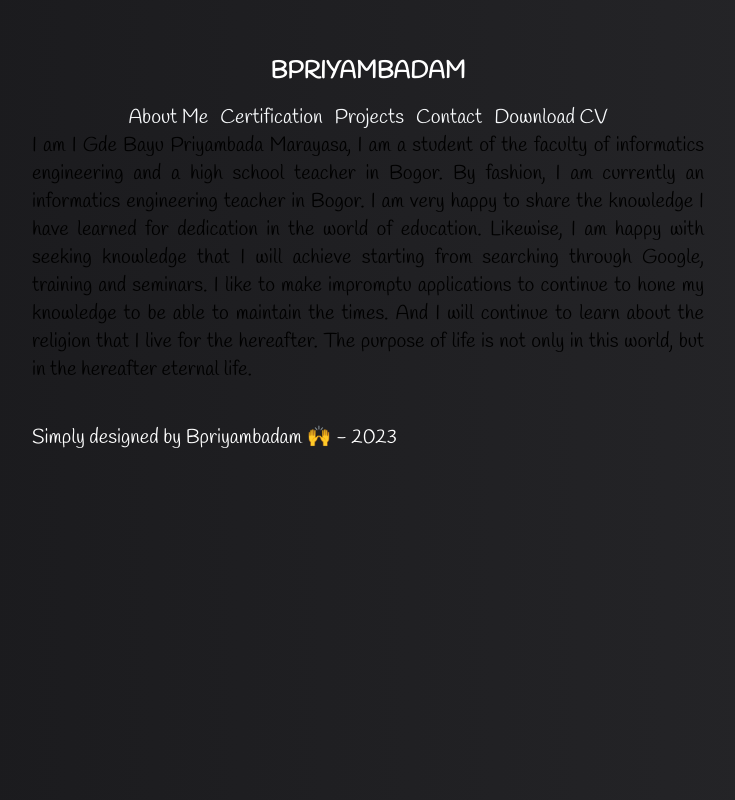
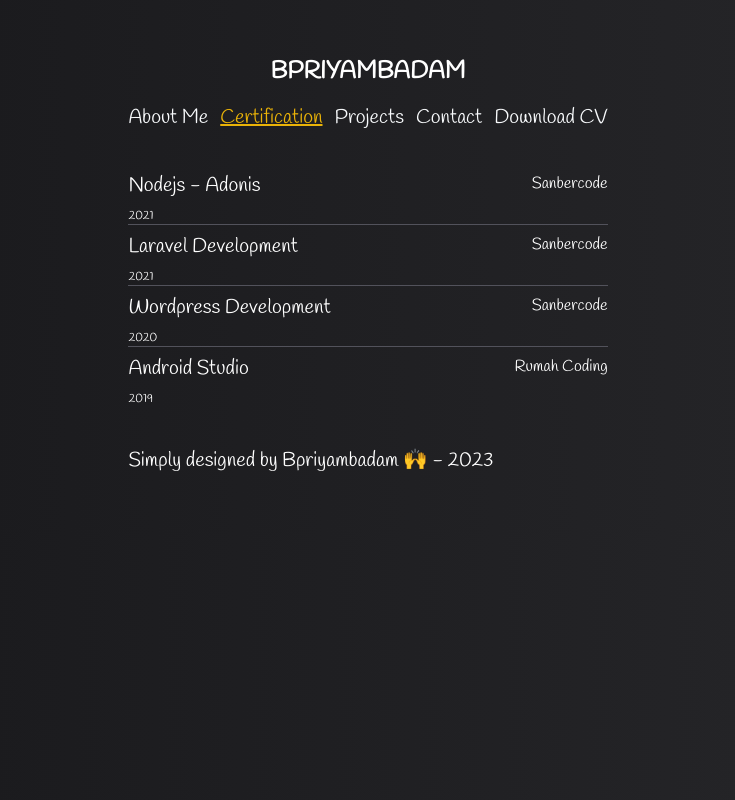
Before and after one commit to bayupriyambada/myportfolio, a Next.js app: page /certification in a window 1280 px wide. Shown: the whole page, without its empty margins (272-1007 px from the left). Built offline with nearby package versions, Linux system fonts and the light colour scheme.

Commit message:
add certification json

```diff
--- a/components/container.js
+++ b/components/container.js
@@ -3,19 +3,16 @@ import Footer from './footer';
 import Head from 'next/head';
 
 function Container({ children, title }) {
-   return (
-     <div className="flex">
-       <div className='flex justify-center container mx-auto max-w-2xl my-4'>
-         <div className='flex flex-col my-10'>
+  return (
+    <div className='flex justify-center container mx-auto max-w-2xl my-4'>
+      <div className='flex flex-col my-10'>
           <Header />
           <Head>
               <title>{title}</title>
            </Head>
            {children}
           <Footer />
-         </div>
-        </div>
-
+      </div>
       </div>
    );
 }
--- a/components/header.js
+++ b/components/header.js
@@ -11,7 +11,7 @@ function Header() {
                         <Link href="/" className={router.asPath === '/' ? "text-yellow-500 md:text-xl text-base underline" : "text-slate-50 hover:text-slate-300 md:text-xl text-base hover:underline"}>About Me</Link>
                     </div>
                     <div>
-                        <Link href="#" className={router.asPath === '#' ? "text-yellow-500 md:text-xl text-base underline" : "text-slate-50 hover:text-slate-300 md:text-xl text-base hover:underline"}>Certification</Link>
+                        <Link href="/certification" className={router.asPath === '/certification' ? "text-yellow-500 md:text-xl text-base underline" : "text-slate-50 hover:text-slate-300 md:text-xl text-base hover:underline"}>Certification</Link>
                     </div>
                     <div>
                         <Link href="#" className={router.asPath === '#' ? "text-yellow-500  md:text-xl text-base underline" : "text-slate-50 hover:text-slate-300 md:text-xl text-base hover:underline"}>Projects</Link>
--- /dev/null
+++ b/json/certificationJson.json
@@ -0,0 +1,34 @@
+[
+    {
+        "training" : "Android Studio",
+        "information" : {
+            "urlBootcamp" :"https://www.rumahcoding.co.id/",
+            "year" : 2019,
+            "nameBootcamp": "Rumah Coding"
+        }
+    },
+    {
+        "training" : "Wordpress Development",
+        "information" : {
+            "urlBootcamp" :"https://www.sanbercode.com/",
+            "year" : 2020,
+            "nameBootcamp": "Sanbercode"
+        }
+    },
+    {
+        "training" : "Laravel Development",
+        "information" : {
+            "urlBootcamp" :"https://www.sanbercode.com/",
+            "year" : 2021,
+            "nameBootcamp": "Sanbercode"
+        }
+    },
+    {
+        "training" : "Nodejs - Adonis",
+        "information" : {
+            "urlBootcamp" :"https://www.sanbercode.com/",
+            "year" : 2021,
+            "nameBootcamp": "Sanbercode"
+        }
+    }
+]
--- a/pages/_app.js
+++ b/pages/_app.js
@@ -1,4 +1,5 @@
 import '@/styles/globals.css'
+export const config = { amp: true }
 
 export default function App({ Component, pageProps }) {
   return <Component {...pageProps} />
--- a/pages/certification/index.js
+++ b/pages/certification/index.js
@@ -1,22 +1,44 @@
 import Container from '@/components/container'
+import certificationJson from '@/json/certificationJson'
 
 function Certification() {
+  const dataCertification = [
+    {
+      title: "Android Studio",
+      bootcamp: "Rumah Coding",
+      year: 2019
+    },
+    {
+      title: "Android Studio",
+      bootcamp: "Rumah Coding",
+      year: 2019
+    },
+    {
+      title: "Android Studio",
+      bootcamp: "Rumah Coding",
+      year: 2019
+    },
+  ]
   return (
-     <div>
-         <Container seo="Link Bio">
-           <p className="text-xl text-justify whitespace-pre-line">
-          I am I Gde Bayu Priyambada Marayasa, I am a student of the faculty of informatics engineering and a high school teacher in Bogor.
+    <div>
+      <Container title="Certification - Bpriyambadam">
+        <div className="flex flex-col-reverse divide-y divide-zinc-600 divide-y-reverse mt-10 lg:p-0 p-5 text-white gap-2">
+          {certificationJson.map((item, index) => {
+            console.log(certificationJson)
+            return (
+              <div className='flex justify-between items-start' key={index}>
+                <a href={item.information.url} passHref className='flex flex-col gap-2'>
+                  <h3 className='text-xl'>{item.training}</h3>
+                  <span className='text-xs'>{item.information.year}</span>
+                </a>
+                <div className='text-base'>{item.information.nameBootcamp}</div>
+              </div>
+            )
 
-          By fashion, I am currently an informatics engineering teacher in Bogor. I am very happy to share the knowledge I have learned for dedication in the world of education.
-
-          Likewise, I am happy with seeking knowledge that I will achieve starting from searching through Google, training and seminars.
-
-          I like to make impromptu applications to continue to hone my knowledge to be able to maintain the times. And I will continue to learn about the religion that I live for the hereafter.
-
-          The purpose of life is not only in this world, but in the hereafter eternal life.
-        </p>
+          })}
+        </div>
       </Container>
-      </div>
+    </div>
   )
 }
 
--- a/pages/index.js
+++ b/pages/index.js
@@ -4,25 +4,25 @@ function Home() {
   return (
     <div>
       <Container title="Home - Bpriyambadam">
-        <div className="flex flex-col mt-10 lg:p-0 p-5 text-white gap-2">
+        <div className="flex flex-col mt-10 lg:p-0 p-5 text-white gap-2 select-none">
           <h4 className="text-2xl">Hello, <span className="underline text-yellow-500">Bayu Priyambada</span> here!</h4>
-          <p className="md:text-xl text-base text-justify whitespace-pre-line mt-2">
+          <p className="md:text-xl text-base text-justify mt-2">
             I am I Gde Bayu Priyambada Marayasa, currently I am a teacher at the Informatics Engineering Vocational School.
           </p>
-          <p className="md:text-xl text-base text-justify whitespace-pre-line mt-2">
+          <p className="md:text-xl text-base text-justify mt-2">
             By fashion, I am currently an informatics engineering teacher in Bogor. I am very happy to share the knowledge I have learned for dedication in the world of education.
           </p>
-          <p className="md:text-xl text-base text-justify whitespace-pre-line mt-2">
+          <p className="md:text-xl text-base text-justify mt-2">
             Likewise, I am happy with seeking knowledge that I will achieve starting from searching through Google, training and seminars.
           </p>
-          <p className="md:text-xl text-base text-justify whitespace-pre-line mt-2">
+          <p className="md:text-xl text-base text-justify mt-2">
             I like to make impromptu applications to continue to hone my knowledge to be able to maintain the times. And I will continue to learn about the religion that I live for the hereafter.
           </p>
-          <p className="md:text-xl text-base text-justify whitespace-pre-line mt-2">
+          <p className="md:text-xl text-base text-justify mt-2">
             The purpose of life is not only in this world, but in the hereafter eternal life.
           </p>
           <hr className='w-24' />
-          <p className="md:text-xl text-base text-justify whitespace-pre-line mt-2">
+          <p className="md:text-xl text-base text-justify mt-2">
             You can visit the <span className="underline text-yellow-500"><a href='#'> Learn Through Ebook </a></span> Page to learn using the free ebook.
           </p>
         </div>
--- a/pages/projects/index.js
+++ b/pages/projects/index.js
@@ -1,6 +1,8 @@
 import Container from '@/components/container'
 
 function Projects() {
+
+
   return (
      <div>
          <Container seo="Link Bio">
--- a/styles/globals.css
+++ b/styles/globals.css
@@ -6,6 +6,24 @@
 body {
   font-family: 'Handlee', cursive;
 }
+::-webkit-scrollbar {
+  width: 10px;
+}
+
+/* Track */
+::-webkit-scrollbar-track {
+  background: #f1f1f1;
+}
+
+/* Handle */
+::-webkit-scrollbar-thumb {
+  background: #888;
+}
+
+/* Handle on hover */
+::-webkit-scrollbar-thumb:hover {
+  background: #555;
+}
 @layer components {
   body {
       @apply bg-gradient-to-r from-zinc-900 to-zinc-800
```
